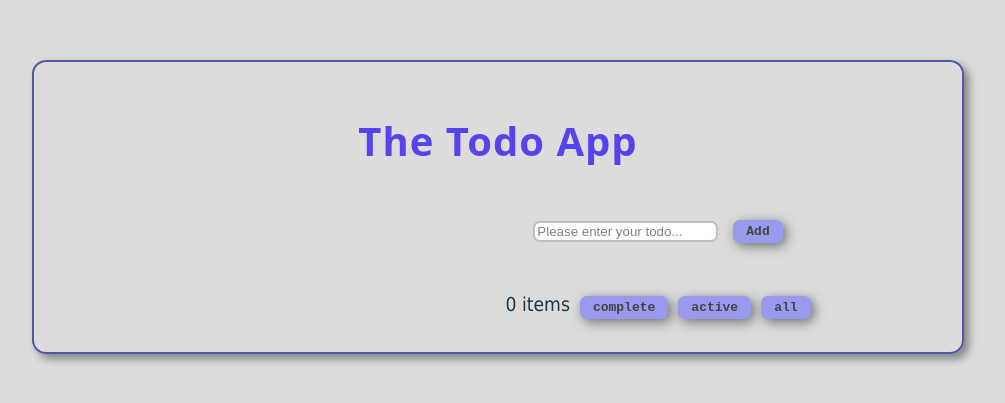
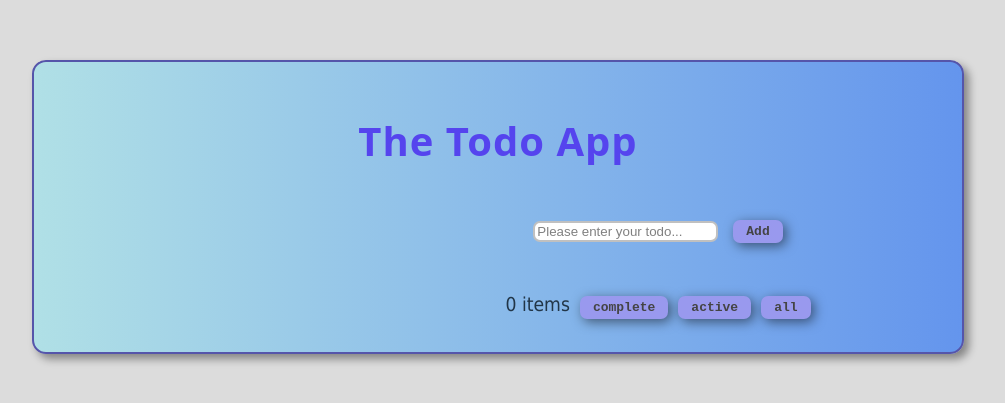
Before and after one commit to 090221979/The-recent-todoApp, a React (Vite) app in the folder react-todo-improved-ui/: page / in a window 1280 px wide. Shown: the part 193-596 px from the top of the page, without its empty margins (142-1147 px from the left). Built offline with nearby package versions, Linux system fonts and the light colour scheme.

Commit message:
Refactor accordion CSS styles
Updated the .todo-container class to include a linear gradient background.

```diff
--- a/react-todo-improved-ui/src/accordian.css
+++ b/react-todo-improved-ui/src/accordian.css
@@ -21,7 +21,7 @@ body
   box-shadow: 5px 5px 9px rgba(0,0,0,0.4);
   width:70vw;
   margin:20px auto;
-
+  background:linear-gradient(to left, cornflowerblue,powderblue);
 }
 
 .container input {
```
